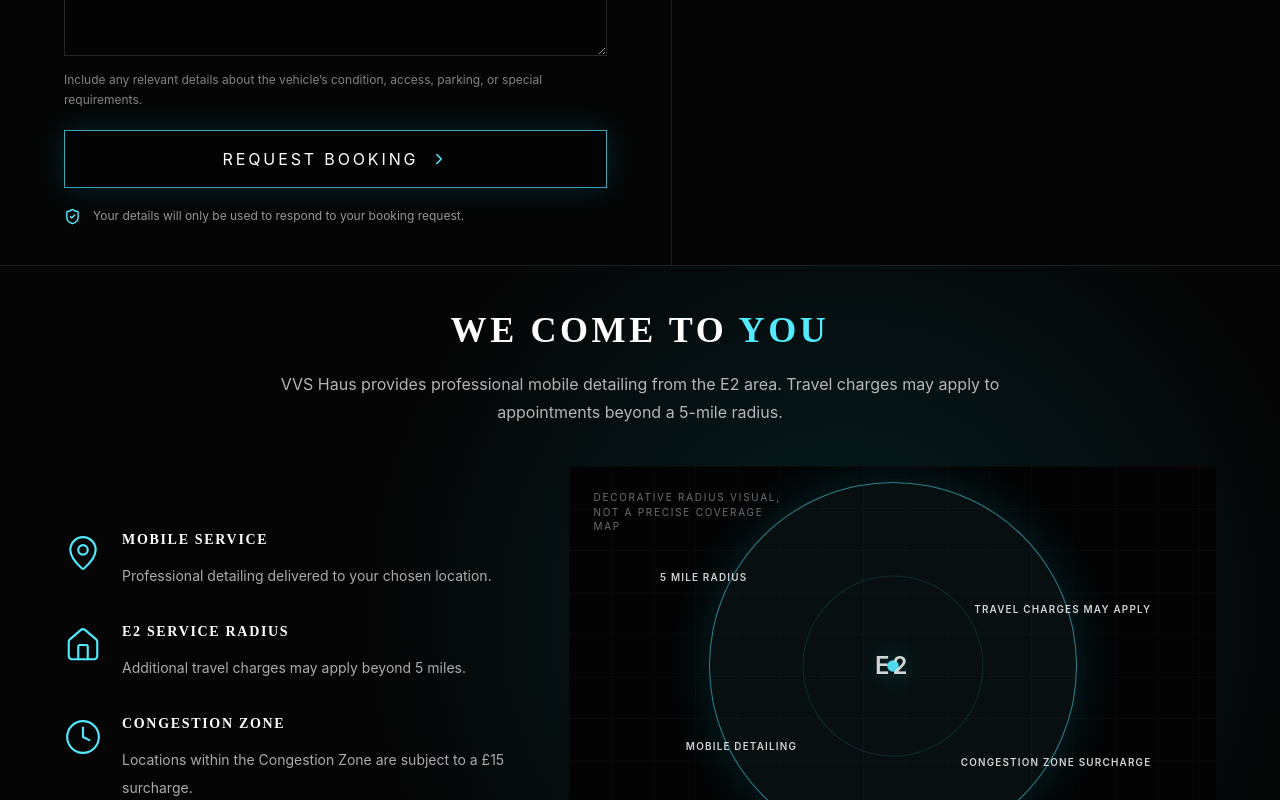
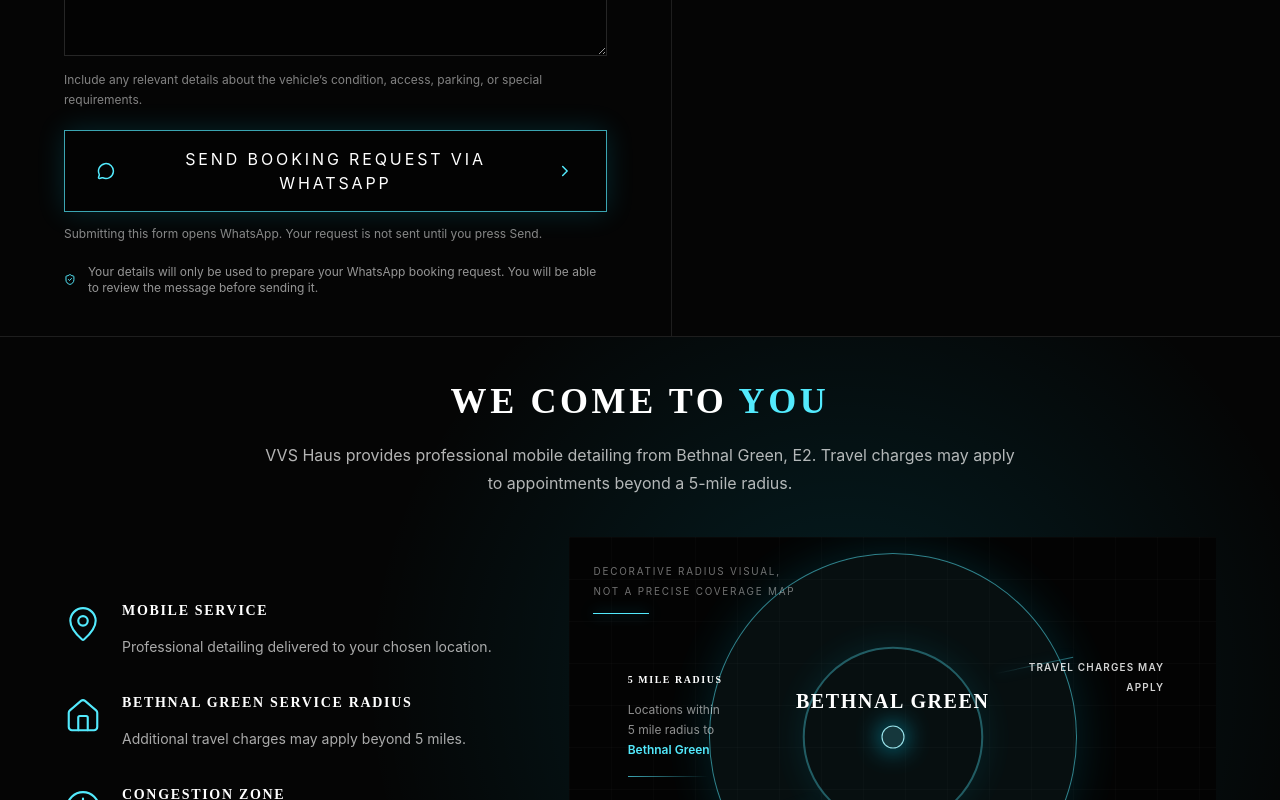
Before and after one commit to Hamza-ibz/vvs-haus, a React (Vite) app: page /contact in a window 1280 px wide. Shown: the part 1580-2380 px from the top of the page. Built offline with nearby package versions, Linux system fonts and the light colour scheme.

Commit message:
Update VVS Haus site polish and booking flow

```diff
--- a/src/components/contact/BookingForm.jsx
+++ b/src/components/contact/BookingForm.jsx
@@ -1,16 +1,21 @@
-import { AnimatePresence, motion } from 'framer-motion'
-import { ChevronRight, ShieldCheck } from 'lucide-react'
+import { motion } from 'framer-motion'
+import { ChevronRight, MessageCircle, ShieldCheck } from 'lucide-react'
 import { useMemo, useState } from 'react'
 
 import useReducedMotionPreference from '../../hooks/useReducedMotionPreference'
-import { cardReveal, premiumEase, subtleStagger } from '../../utils/animations'
+import { cardReveal, subtleStagger } from '../../utils/animations'
+
+// Replace with the VVS Haus WhatsApp number in international format:
+// no "+" symbol, no spaces, and remove the first "0" from a UK mobile.
+// Example: 07123 456789 becomes 447123456789.
+const WHATSAPP_NUMBER = '447802273916'
 
 const initialValues = {
   fullName: '',
   contactNumber: '',
   vehicle: '',
   address: '',
-  desiredPackage: '',
+  package: '',
   additionalServices: '',
   preferredDate: '',
   preferredTime: '',
@@ -22,10 +27,38 @@
   'contactNumber',
   'vehicle',
   'address',
-  'desiredPackage',
+  'package',
   'preferredDate',
   'preferredTime',
 ]
+
+function formatDateForWhatsApp(value) {
+  if (!value) return value
+
+  const [year, month, day] = value.split('-')
+
+  if (!year || !month || !day || year.length !== 4) {
+    return value
+  }
+
+  return `${day}/${month}/${year}`
+}
+
+function getFormValue(formData, name) {
+  return String(formData.get(name) ?? '').trim()
+}
+
+function openWhatsAppInNewTab(whatsappUrl) {
+  const link = document.createElement('a')
+
+  link.href = whatsappUrl
+  link.target = '_blank'
+  link.rel = 'noopener noreferrer'
+
+  document.body.appendChild(link)
+  link.click()
+  link.remove()
+}
 
 function FormField({
   as = 'input',
@@ -78,7 +111,6 @@
 function BookingForm({ packageOptions }) {
   const [values, setValues] = useState(initialValues)
   const [errors, setErrors] = useState({})
-  const [statusMessage, setStatusMessage] = useState('')
   const prefersReducedMotion = useReducedMotionPreference()
 
   const options = useMemo(() => ['Select a package', ...packageOptions], [packageOptions])
@@ -101,9 +133,16 @@
 
   const handleSubmit = (event) => {
     event.preventDefault()
+    const form = event.currentTarget
+
+    if (!form.reportValidity()) {
+      return
+    }
+
+    const formData = new FormData(form)
 
     const nextErrors = requiredFields.reduce((fieldErrors, field) => {
-      if (!values[field].trim()) {
+      if (!getFormValue(formData, field)) {
         return {
           ...fieldErrors,
           [field]: 'This field is required.',
@@ -116,13 +155,53 @@
     setErrors(nextErrors)
 
     if (Object.keys(nextErrors).length > 0) {
-      setStatusMessage('')
+      const firstInvalidField = Object.keys(nextErrors)[0]
+      form.elements[firstInvalidField]?.focus()
       return
     }
 
-    setStatusMessage(
-      'Thank you. Your booking request has been prepared. We will contact you to confirm availability and pricing.',
-    )
+    const fullName = getFormValue(formData, 'fullName')
+    const contactNumber = getFormValue(formData, 'contactNumber')
+    const vehicle = getFormValue(formData, 'vehicle')
+    const address = getFormValue(formData, 'address')
+    const selectedPackage = getFormValue(formData, 'package')
+    const additionalServices = getFormValue(formData, 'additionalServices') || 'None selected'
+    const preferredDate = formatDateForWhatsApp(getFormValue(formData, 'preferredDate'))
+    const preferredTime = getFormValue(formData, 'preferredTime')
+    const additionalInformation = getFormValue(formData, 'additionalInformation')
+      || 'No additional information provided'
+
+    const message = `✨ *VVS HAUS BOOKING REQUEST*
+
+Hello VVS Haus,
+
+I would like to request a mobile detailing appointment. Please find my booking details below.
+
+👤 *CUSTOMER DETAILS*
+• *Full name:* ${fullName}
+• *Contact number:* ${contactNumber}
+
+🚘 *VEHICLE & SERVICE*
+• *Vehicle:* ${vehicle}
+• *Desired package:* ${selectedPackage}
+• *Additional services:* ${additionalServices}
+
+📍 *SERVICE LOCATION*
+• *Address / postcode:* ${address}
+
+📅 *PREFERRED APPOINTMENT*
+• *Date:* ${preferredDate}
+• *Time:* ${preferredTime}
+
+📝 *ADDITIONAL INFORMATION*
+${additionalInformation}
+
+Please confirm availability, the final price, any applicable travel charges, and whether a deposit is required.
+
+Thank you.`
+
+    const whatsappUrl = `https://wa.me/${WHATSAPP_NUMBER}?text=${encodeURIComponent(message)}`
+    openWhatsAppInNewTab(whatsappUrl)
   }
 
   return (
@@ -130,7 +209,6 @@
       className="mt-7 grid gap-5"
       id="booking-form"
       initial={prefersReducedMotion ? false : 'hidden'}
-      noValidate
       onSubmit={handleSubmit}
       variants={prefersReducedMotion ? undefined : subtleStagger}
       viewport={{ once: true, amount: 0.16 }}
@@ -198,13 +276,13 @@
       <motion.div variants={prefersReducedMotion ? undefined : cardReveal}>
         <FormField
           as="select"
-          error={errors.desiredPackage}
+          error={errors.package}
           id="desired-package"
           label="Desired Package"
-          name="desiredPackage"
+          name="package"
           onChange={updateValue}
           required
-          value={values.desiredPackage}
+          value={values.package}
         >
           {options.map((option, index) => (
             <option disabled={index === 0} key={option} value={index === 0 ? '' : option}>
@@ -270,7 +348,12 @@
         whileHover={prefersReducedMotion ? undefined : { scale: 1.02 }}
         whileTap={prefersReducedMotion ? undefined : { scale: 0.98 }}
       >
-        Request Booking
+        <MessageCircle
+          aria-hidden="true"
+          className="text-cyan-300 transition group-hover:scale-105"
+          size={18}
+        />
+        Send Booking Request via WhatsApp
         <ChevronRight
           aria-hidden="true"
           className="text-cyan-300 transition group-hover:translate-x-1"
@@ -278,26 +361,14 @@
         />
       </motion.button>
 
+      <motion.p className="-mt-2 text-xs leading-5 text-white/52" variants={prefersReducedMotion ? undefined : cardReveal}>
+        Submitting this form opens WhatsApp. Your request is not sent until you press Send.
+      </motion.p>
+
       <motion.p className="flex items-center gap-3 text-xs text-white/58" variants={prefersReducedMotion ? undefined : cardReveal}>
         <ShieldCheck aria-hidden="true" className="text-cyan-300" size={17} />
-        Your details will only be used to respond to your booking request.
+        Your details will only be used to prepare your WhatsApp booking request. You will be able to review the message before sending it.
       </motion.p>
-
-      <AnimatePresence>
-        {statusMessage ? (
-          <motion.p
-            animate={{ opacity: 1, y: 0 }}
-            aria-live="polite"
-            className="border border-cyan-300/30 bg-cyan-300/[0.07] px-4 py-3 text-sm leading-6 text-white"
-            exit={{ opacity: 0, y: -8 }}
-            initial={{ opacity: 0, y: prefersReducedMotion ? 0 : 10 }}
-            role="status"
-            transition={{ duration: 0.26, ease: premiumEase }}
-          >
-            {statusMessage}
-          </motion.p>
-        ) : null}
-      </AnimatePresence>
     </motion.form>
   )
 }
--- a/src/components/services/PackageCard.jsx
+++ b/src/components/services/PackageCard.jsx
@@ -88,7 +88,7 @@
   return (
     <motion.article
       className={[
-        'relative flex min-h-full flex-col overflow-hidden border bg-[#070707]/92 shadow-[0_22px_80px_rgba(0,0,0,0.36)] backdrop-blur-xl transition duration-300 hover:-translate-y-1 hover:border-cyan-300/55',
+        'relative flex h-full min-h-full flex-col overflow-hidden border bg-[#070707]/92 shadow-[0_22px_80px_rgba(0,0,0,0.36)] backdrop-blur-xl transition duration-300 hover:-translate-y-1 hover:border-cyan-300/55',
         isFeatured
           ? 'border-cyan-300/50 shadow-[0_0_46px_rgba(0,217,255,0.14)]'
           : 'border-white/[0.12]',
@@ -159,8 +159,9 @@
           <InclusionGroup items={interior} title="Interior Inclusions" />
         </div>
 
+        <div className="mt-auto pt-6">
           <Link
-          className="group mt-6 inline-flex items-center justify-center gap-3 border border-cyan-300/65 bg-black/35 px-6 py-4 text-xs font-bold uppercase tracking-[0.18em] text-white shadow-[0_0_24px_rgba(0,217,255,0.13)] transition duration-300 hover:-translate-y-0.5 hover:border-cyan-200 hover:shadow-[0_0_34px_rgba(0,217,255,0.24)] focus-visible:outline focus-visible:outline-2 focus-visible:outline-offset-4 focus-visible:outline-cyan-300"
+            className="group inline-flex h-14 w-full items-center justify-center gap-3 border border-cyan-300/65 bg-black/35 px-6 text-xs font-bold uppercase tracking-[0.18em] text-white shadow-[0_0_24px_rgba(0,217,255,0.13)] transition duration-300 hover:-translate-y-0.5 hover:border-cyan-200 hover:shadow-[0_0_34px_rgba(0,217,255,0.24)] focus-visible:outline focus-visible:outline-2 focus-visible:outline-offset-4 focus-visible:outline-cyan-300"
             to="/contact"
           >
             Book This Package
@@ -171,6 +172,7 @@
             />
           </Link>
         </div>
+      </div>
     </motion.article>
   )
 }
--- a/src/pages/Contact.jsx
+++ b/src/pages/Contact.jsx
@@ -69,7 +69,7 @@
     Icon: MapPin,
   },
   {
-    title: 'E2 Service Radius',
+    title: 'Bethnal Green Service Radius',
     text: 'Additional travel charges may apply beyond 5 miles.',
     Icon: Home,
   },
@@ -81,11 +81,21 @@
 ]
 
 const mapLabels = [
-  { label: '5 Mile Radius', className: 'left-[14%] top-[26%]' },
-  { label: 'Travel Charges May Apply', className: 'right-[10%] top-[34%]' },
-  { label: 'E2', className: 'left-1/2 top-1/2 -translate-x-1/2 -translate-y-1/2 text-lg sm:text-2xl' },
-  { label: 'Mobile Detailing', className: 'left-[18%] bottom-[28%]' },
-  { label: 'Congestion Zone Surcharge', className: 'right-[10%] bottom-[24%]' },
+  {
+    label: 'Travel Charges May Apply',
+    className: 'right-5 top-[25%] text-right sm:right-[8%] sm:top-[30%]',
+    connector: 'right-[22%] top-[32%] h-px w-16 rotate-[168deg] sm:w-20',
+  },
+  {
+    label: 'Mobile Detailing',
+    className: 'left-5 bottom-[19%] sm:left-[14%] sm:bottom-[25%]',
+    connector: 'left-[26%] bottom-[31%] h-px w-14 rotate-[-18deg] sm:w-20',
+  },
+  {
+    label: 'Congestion Zone Surcharge',
+    className: 'right-5 bottom-[15%] text-right sm:right-[8%] sm:bottom-[22%]',
+    connector: 'right-[26%] bottom-[28%] h-px w-14 rotate-[20deg] sm:w-20',
+  },
 ]
 
 function Contact() {
@@ -237,7 +247,7 @@
               We Come To <span className="text-cyan-300">You</span>
             </h2>
             <p className="mx-auto mt-5 max-w-3xl text-sm leading-7 text-white/70 sm:text-base">
-              VVS Haus provides professional mobile detailing from the E2 area.
+              VVS Haus provides professional mobile detailing from Bethnal Green, E2.
               Travel charges may apply to appointments beyond a 5-mile radius.
             </p>
           </div>
@@ -270,30 +280,63 @@
               />
               <motion.div
                 aria-hidden="true"
-                className="absolute left-1/2 top-1/2 h-[11rem] w-[11rem] -translate-x-1/2 -translate-y-1/2 rounded-full border border-cyan-300/20"
-                animate={prefersReducedMotion ? undefined : { opacity: [0.44, 0.82, 0.44], scale: [1, 1.06, 1] }}
+                className="absolute left-1/2 top-1/2 h-[11rem] w-[11rem] -translate-x-1/2 -translate-y-1/2 rounded-full border-2 border-cyan-300/45 shadow-[0_0_34px_rgba(0,217,255,0.14)]"
+                animate={prefersReducedMotion ? undefined : { opacity: [0.62, 0.95, 0.62], scale: [1, 1.055, 1] }}
                 transition={{ duration: 4.8, ease: 'easeInOut', repeat: Infinity }}
               />
+              <div className="absolute left-1/2 top-1/2 z-20 flex -translate-x-1/2 -translate-y-[calc(100%+1.35rem)] flex-col items-center text-center">
+                <span className="font-['Orbitron'] text-base font-semibold uppercase tracking-[0.08em] text-white sm:text-xl">
+                  Bethnal Green
+                </span>
+              </div>
               <motion.span
                 aria-hidden="true"
                 animate={prefersReducedMotion ? undefined : { opacity: [0.65, 1, 0.65], scale: [1, 1.2, 1] }}
-                className="absolute left-1/2 top-1/2 h-2.5 w-2.5 -translate-x-1/2 -translate-y-1/2 rounded-full bg-cyan-300 shadow-[0_0_22px_rgba(0,217,255,0.8)]"
+                className="absolute left-1/2 top-1/2 z-20 h-5 w-5 -translate-x-1/2 -translate-y-1/2 rounded-full border border-cyan-200 bg-cyan-300/20 shadow-[0_0_22px_rgba(0,217,255,0.8)]"
                 transition={{ duration: 3.6, ease: 'easeInOut', repeat: Infinity }}
               />
-              <p className="absolute left-6 top-6 max-w-48 text-[0.62rem] uppercase tracking-[0.18em] text-white/42">
-                Decorative radius visual, not a precise coverage map
+              <div className="absolute left-5 top-5 z-20 max-w-52 sm:left-6 sm:top-6">
+                <p className="text-[0.58rem] uppercase leading-5 tracking-[0.18em] text-white/44 sm:text-[0.62rem]">
+                  Decorative radius visual,
+                  <br />
+                  not a precise coverage map
                 </p>
-              {mapLabels.map(({ className, label }) => (
+                <span className="mt-3 block h-px w-14 bg-cyan-300 shadow-[0_0_14px_rgba(0,217,255,0.65)]" />
+              </div>
+              <div className="absolute left-5 top-[31%] z-20 max-w-[10rem] sm:left-[9%] sm:top-[34%]">
+                <p className="font-['Orbitron'] text-[0.62rem] font-semibold uppercase tracking-[0.16em] text-white">
+                  5 Mile Radius
+                </p>
+                <p className="mt-3 text-xs leading-5 text-white/55">
+                  Locations within
+                  <br />
+                  5 mile radius to
+                  <br />
+                  <span className="font-semibold text-cyan-300">Bethnal Green</span>
+                </p>
+                <span
+                  aria-hidden="true"
+                  className="mt-4 block h-px w-20 bg-gradient-to-r from-cyan-300/70 to-transparent"
+                />
+              </div>
+              {mapLabels.map(({ className, connector, label }) => (
+                <div key={label}>
+                  <span
+                    aria-hidden="true"
+                    className={[
+                      'absolute z-10 hidden origin-center bg-gradient-to-r from-cyan-300/45 to-transparent shadow-[0_0_12px_rgba(0,217,255,0.25)] sm:block',
+                      connector,
+                    ].join(' ')}
+                  />
                   <span
                     className={[
-                    'absolute font-["Orbitron"] text-[0.62rem] font-semibold uppercase tracking-[0.12em] text-white/82',
-                    label === 'E2' ? 'text-white' : '',
+                      'absolute z-20 max-w-36 font-["Orbitron"] text-[0.58rem] font-semibold uppercase leading-5 tracking-[0.12em] text-white/82 sm:text-[0.62rem]',
                       className,
                     ].join(' ')}
-                  key={label}
                   >
                     {label}
                   </span>
+                </div>
               ))}
             </div>
           </div>
--- a/src/pages/Services.jsx
+++ b/src/pages/Services.jsx
@@ -202,14 +202,14 @@
           <SectionTitle eyebrow="Packages">Core Detailing Packages</SectionTitle>
 
           <motion.div
-            className="mt-12 grid gap-5 xl:grid-cols-3"
+            className="mt-12 grid items-stretch gap-5 xl:grid-cols-3"
             initial="hidden"
             transition={{ staggerChildren: 0.08 }}
             viewport={{ once: true, amount: 0.16 }}
             whileInView="visible"
           >
             {coreDetailingPackages.map((packageData) => (
-              <motion.div key={packageData.id} variants={fadeUp}>
+              <motion.div className="h-full" key={packageData.id} variants={fadeUp}>
                 <PackageCard
                   badges={packageBadges[packageData.slug] ?? []}
                   packageData={packageData}
```
Lines whose indentation alone changed are shown as unchanged.
